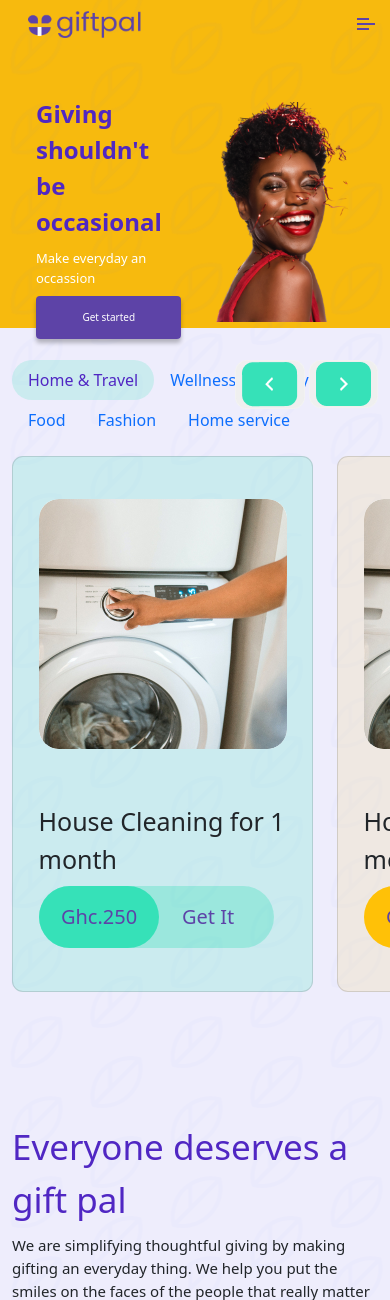
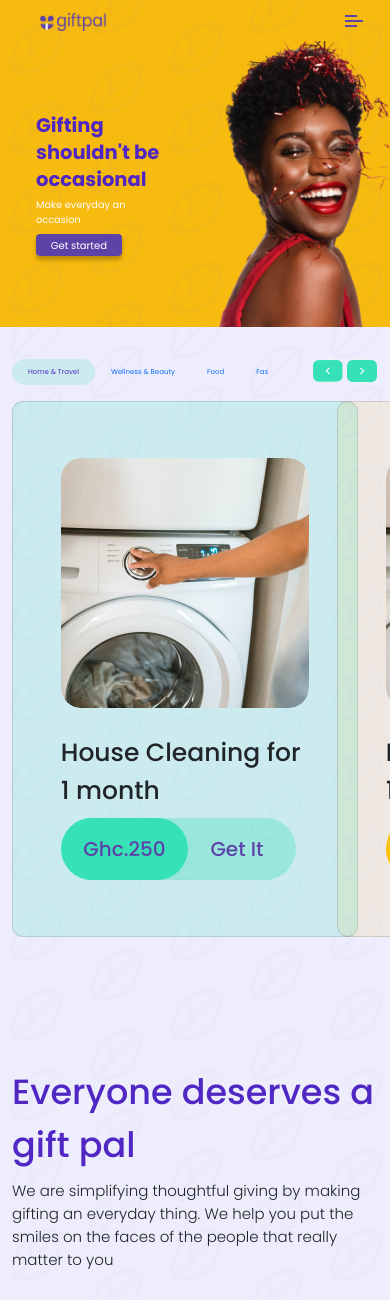
Before and after one commit to kewablay/Giftpal-v2.0, a PHP site: page / in a window 390 px wide. Shown: the top 1300 px of the page. Run offline with PHP 8.4, Linux system fonts and the light colour scheme; some libraries are stand-ins or nearby versions.

Commit message:
done with header and pill tab scroll

```diff
--- a/css/main.css
+++ b/css/main.css
@@ -1,4 +1,9 @@
-
+*{
+    margin: 0;
+    padding: 0;
+    box-sizing: border-box;
+    font-family: 'Poppins', sans-serif;
+}
 html {
     scroll-behavior: smooth;
   }
@@ -74,9 +79,10 @@ nav a{
     background: inherit;
 }
 /* ---navbar ends---- */
-.header header{
-    margin: auto;
-}
+    .header .main-header{
+        padding-left: var(--bs-gutter-x,.75rem);
+        width: 100%;
+    }
 
 /* ----main content header section---- */
 
@@ -107,7 +113,8 @@ nav a{
     box-shadow: 0px 4px 4px 0px #00000040;
     background-color:#5D43A7;
     color: white;
-    padding: 0.9rem 2.9rem;
+    /* padding: 0.9rem 2.9rem; */
+    padding: 2.5% 10%;
     text-decoration: none;
     border-radius: 10px;
 }
@@ -123,9 +130,10 @@ nav a{
 
 
 /*---nav pill --- */
-#pills-tab{
+/* #pills-tab{
     position: relative;
-}
+} */
+
 
 #scroll-btns{
     position: absolute;
@@ -144,6 +152,7 @@ nav a{
 /* ---gift categories ----- */
 .gift-category-tab{
     padding-bottom: 5rem;
+    position: relative;
 }
 
 .card-col .gift-card{
@@ -199,15 +208,22 @@ nav a{
 
 
 .gift-card{
-    /* width: 21.6rem; */
+    width: 21.6rem;
     height: 33.5rem;
-    justify-content: space-around;
     align-items: center;
+    justify-content: center;
+}
+
+#card-inner{
+    height: 85%;
+    display: flex;
+    flex-direction: column;
+    justify-content: space-between;
 }
 
 .gift-card img{
-    width: 248px;
-    height: 250px;
+    width: 100%;
+    height: 55%;
     border-radius: 20px;
     margin-top: 1rem;
 }
@@ -602,43 +618,80 @@ footer a{
 
     }
 
-@media only screen and (max-width: 567px) {
+@media only screen and (max-width: 480px) {
+    /* ----header---- */
+
     .bg--yellow{
         background: url('../images/grey-bg.png') center#FFC107;
     }
 
+    nav{
+        padding-top: 2rem;
+        margin-bottom: 0;
+    }
+    .brand img{
+        width: 70px;
+        height: 20px;
+    }
+
+    .main-intro-text h3{
+        font-size: 5vw;
+        line-height: 7vw;
+        margin-bottom: 2%;
+        width: 100%;
+    }
+
+    .main-intro-text p{
+        font-size: 2.5vw;
+        font-weight: 400;
+        line-height: 4vw;
+        color: white;
+        margin-bottom: 2.5%;
+        width: 80%;
+    }
     .get-started-btn{
         font-size: 10px;
         font-weight: 400;
         line-height: 15px;
         border-radius: 4px;
     }
-    .brand img{
-        width: 120px;
-        height: 30px;
+    .hero-image .img{
+        width: 130%;
+        height: 100%;
+    }
+    /* ----header ends---- */
+
+    /*--- gift categories-- */
+    #pills-tab{
+        font-size: 7px;
+        line-height: 10.5px;
+        width: 70%;
+        flex-wrap: nowrap;
+        overflow-x: scroll;
+        -ms-overflow-style: none;  /* IE and Edge */
+        scrollbar-width: none;
+        scroll-behavior: smooth;
     }
 
-
-    .main-intro-text h3{
-        font-size: 24px;
-        line-height: 36px;
-        margin-bottom: .5rem;
-        width: 100%;
+    .nav-item{
+        flex-shrink: 0;
     }
-
-    .main-intro-text p{
-        font-size: 13px;
-        font-weight: 400;
-        line-height: 20px;
-        color: white;
-        margin-bottom: 1rem;
-        width: 143px;
-    }
-    .hero-image .img{
+   #scroll-btns img{
         width: 100%;
         height: 100%;
+        top: .5%;
     }
+    #button-left, #button-right{
+        width: 2rem;
+        height: 1.5rem
+    }
+    /*--- gift categories ends-- */
+
 }
 
 
+@media only screen and (max-width: 399px) {
+
+}
+
 /* --------- media queries ends -------- */
--- a/home.html
+++ b/home.html
@@ -18,7 +18,7 @@
 <body>
     <!-- ----start of first section----- -->
     <section class="landing-page first-section bg--gray">
-        <div class="header  bg--yellow">
+        <div class="header bg--yellow container">
             <nav class="navbar container">
                 <div class="brand">
                     <a href="#"></a><img src="images/giftpal-logo1.png" alt=""></a>
@@ -44,16 +44,16 @@
             <!-- -----navbar ends------ -->
 
             <!-- header -->
-            <header class="main-header row align-items-center container">
+            <header class="main-header row align-items-center">
                 <div class="main-intro-text col-6">
-                    <h3>Giving shouldn't be occasional</h3>
-                    <p>Make everyday an occassion</p>
+                    <h3>Gifting shouldn't be occasional</h3>
+                    <p>Make everyday an occasion</p>
                     <a class="my-button get-started-btn" href="register.html">Get started</a>
                 </div>
 
                 <div class="col-6 hero-image">
                     <picture>
-                        <source media="(max-width: 567px)" srcset="images/header-img.png">
+                        <source media="(max-width: 480px)" srcset="images/header-img.png">
                         <img class="img" src="images/hero-img.png" alt="">
                     </picture>
 
@@ -96,7 +96,8 @@
                         <!-- --- card items --- -->
                         <div class="row flex-nowrap card-row">
                             <div class="card-col col-10 col-md-6 col-lg-4 pb-5">
-                                <div class="card gift-card container">
+                                <div class="card gift-card">
+                                    <div id="card-inner">
                                         <img src="images/card-img.jpg" alt="">
                                         <!-- --- -->
                                         <div class="card-content">
@@ -108,9 +109,11 @@
                                         </div>
                                     </div>
                                 </div>
+                            </div>
                             <!-- ------- -->
                             <div class="card-col col-10 col-md-6 col-lg-4 pb-5">
-                                <div class="card gift-card container">
+                                <div class="card gift-card">
+                                    <div id="card-inner">
                                         <img src="images/card-img.jpg" alt="">
                                         <!-- --- -->
                                         <div class="card-content">
@@ -122,9 +125,11 @@
                                         </div>
                                     </div>
                                 </div>
+                            </div>
                             <!-- ------- -->
                             <div class="card-col col-10 col-md-6 col-lg-4 pb-5">
-                                <div class="card gift-card container">
+                                <div class="card gift-card">
+                                    <div id="card-inner">
                                         <img src="images/card-img.jpg" alt="">
                                         <!-- --- -->
                                         <div class="card-content">
@@ -132,6 +137,7 @@
                                             <div class="btn-group">
                                                 <a class="price" href="payment.html">Ghc.250</a>
                                                 <a class="get-it" href="payment.html">Get It</a>
+                                            </div>
                                         </div>
                                     </div>
                                 </div>
@@ -144,7 +150,8 @@
                         <div class="row card-row flex-nowrap" id='gift-card-row'>
                             <!-- --- card items --- -->
                             <div class="card-col col-10 col-md-6 col-lg-4 pb-5">
-                                <div class="card gift-card container">
+                                <div class="card gift-card">
+                                    <div id="card-inner">
                                         <img src="images/card-img.jpg" alt="">
                                         <!-- --- -->
                                         <div class="card-content">
@@ -156,6 +163,7 @@
                                         </div>
                                     </div>
                                 </div>
+                            </div>
                             <!-- ------------ -->
                         </div>
                     </div>
@@ -163,6 +171,7 @@
                         <div class="row card-row flex-nowrap" id='gift-card-row'>
                             <div class="card-col col-10 col-md-6 col-lg-4 pb-5">
                                 <div class="card gift-card container">
+                               <div id="card-inner">
                                         <img src="images/card-img.jpg" alt="">
                                         <!-- --- -->
                                         <div class="card-content">
@@ -176,10 +185,12 @@
                                 </div>
                             </div>
                         </div>
+                    </div>
                     <div class="tab-pane fade" id="pills-fashion" role="tabpanel" aria-labelledby="pills-fashion-tab">
                         <div class="row card-row flex-nowrap" id='gift-card-row'>
                             <div class="card-col col-10 col-md-6 col-lg-4 pb-5">
                                 <div class="card gift-card container">
+                               <div id="card-inner">
                                         <img src="images/card-img.jpg" alt="">
                                         <!-- --- -->
                                         <div class="card-content">
@@ -193,10 +204,12 @@
                                 </div>
                             </div>
                         </div>
+                    </div>
                     <div class="tab-pane fade" id="pills-home-service" role="tabpanel" aria-labelledby="pills-home-service-tab">
                         <div class="row card-row flex-nowrap" id='gift-card-row'>
                             <div class="card-col col-10 col-md-6 col-lg-4 pb-5">
                                 <div class="card gift-card container">
+                               <div id="card-inner">
                                         <img src="images/card-img.jpg" alt="">
                                         <!-- --- -->
                                         <div class="card-content">
@@ -204,6 +217,7 @@
                                             <div class="btn-group">
                                                 <a class="price" href="payment.html">Ghc.250</a>
                                                 <a class="get-it" href="payment.html">Get It</a>
+                                            </div>
                                         </div>
                                     </div>
                                 </div>
--- a/js/main.js
+++ b/js/main.js
@@ -29,11 +29,21 @@ submit.onclick = function(){
 
 const buttonLeft = document.getElementById('button-left');
 const buttonRight = document.getElementById('button-right');
-console.log(buttonLeft);
-console.log(buttonRight);
+// console.log(buttonLeft);
+// console.log(buttonRight);
+// console.log(screen.width)
 
+if(screen.width <= 480){
+    buttonLeft.onclick = function () {
+    pillsTab = document.getElementById('pills-tab');
+    pillsTab.scrollLeft -= 200;
+}
+buttonRight.onclick = function () {
+    pillsTab = document.getElementById('pills-tab');
+    pillsTab.scrollLeft += 200;
+}}
 
-
+else if(screen.width > 480){
     buttonLeft.onclick = function () {
         tabs = document.querySelector('.tab-content');
         activeTab = tabs.querySelector(".active");
@@ -47,3 +57,4 @@ buttonRight.onclick = function () {
         scrollRow = activeTab.firstElementChild;
         scrollRow.scrollLeft += 200;
     };
+}
```
Lines whose indentation alone changed are shown as unchanged.
